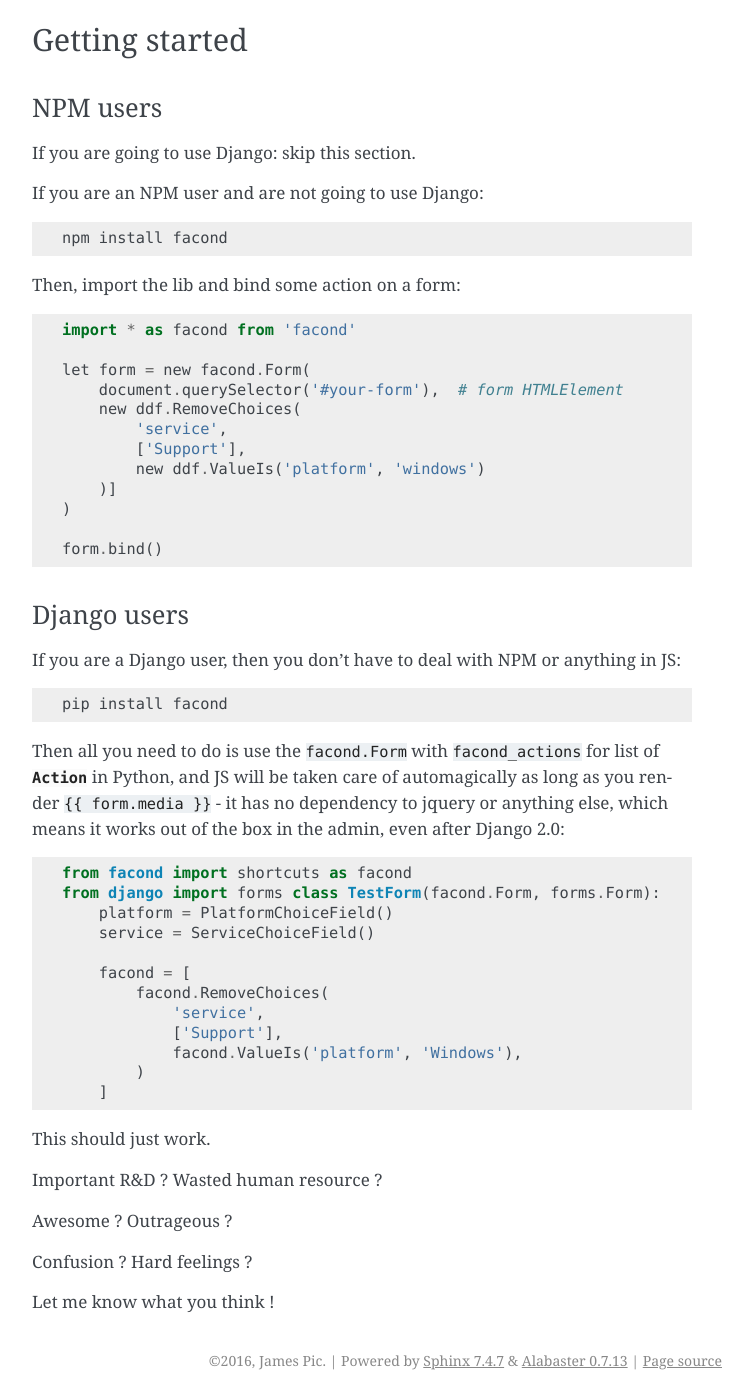
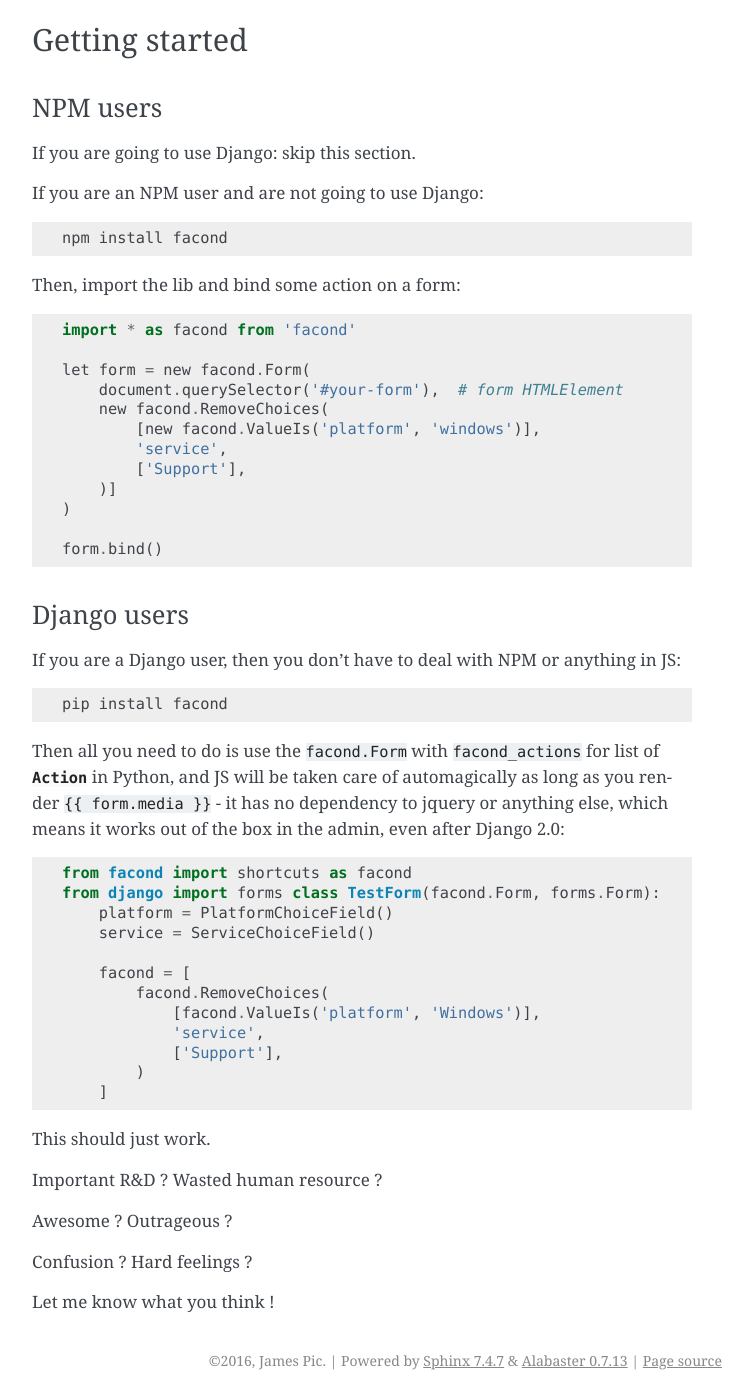
Before and after one commit to yourlabs/facond, a Sphinx documentation site: the page built from docs/tutorial.rst, in a window 1280 px wide and 1400 px high, scrolled down 1461 px. Shown: the whole window, without its empty margins (388-1140 px from the left). Built offline with Sphinx 7.4.7, drawn with Linux system fonts in a browser that asks for light colours; pages that are not in the unit, such as notebooks, are missing from menus.

Commit message:
Tutorial example update

```diff
--- a/docs/tutorial.rst
+++ b/docs/tutorial.rst
@@ -84,10 +84,10 @@
 
     let form = new facond.Form(
         document.querySelector('#your-form'),  # form HTMLElement
-        new ddf.RemoveChoices(
+        new facond.RemoveChoices(
+            [new facond.ValueIs('platform', 'windows')],
             'service',
             ['Support'],
-            new ddf.ValueIs('platform', 'windows')
         )]
     )
 
@@ -114,9 +114,9 @@
 
         facond = [
             facond.RemoveChoices(
+                [facond.ValueIs('platform', 'Windows')],
                 'service',
                 ['Support'],
-                facond.ValueIs('platform', 'Windows'),
             )
         ]
 
```
